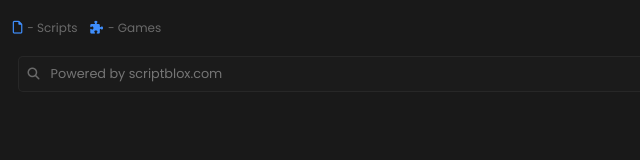
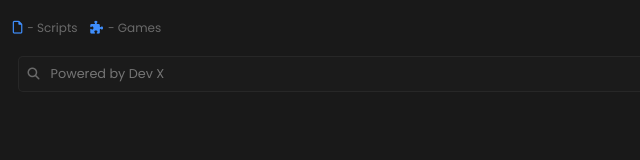
Before and after one commit to 5t8m/celestiaScripthub, a plain HTML site: page index.html in a window 1280 px wide. Shown: the full height of the page, 0-640 px from the left. Drawn offline with Linux system fonts and the light colour scheme.

Commit message:
Update index.html

```diff
--- a/index.html
+++ b/index.html
@@ -161,7 +161,7 @@
               <input
                 type="text"
                 id="searchInput"
-                placeholder="Powered by scriptblox.com"
+                placeholder="Powered by Dev X"
               />
             </div>
             <div class="pagination">
```
